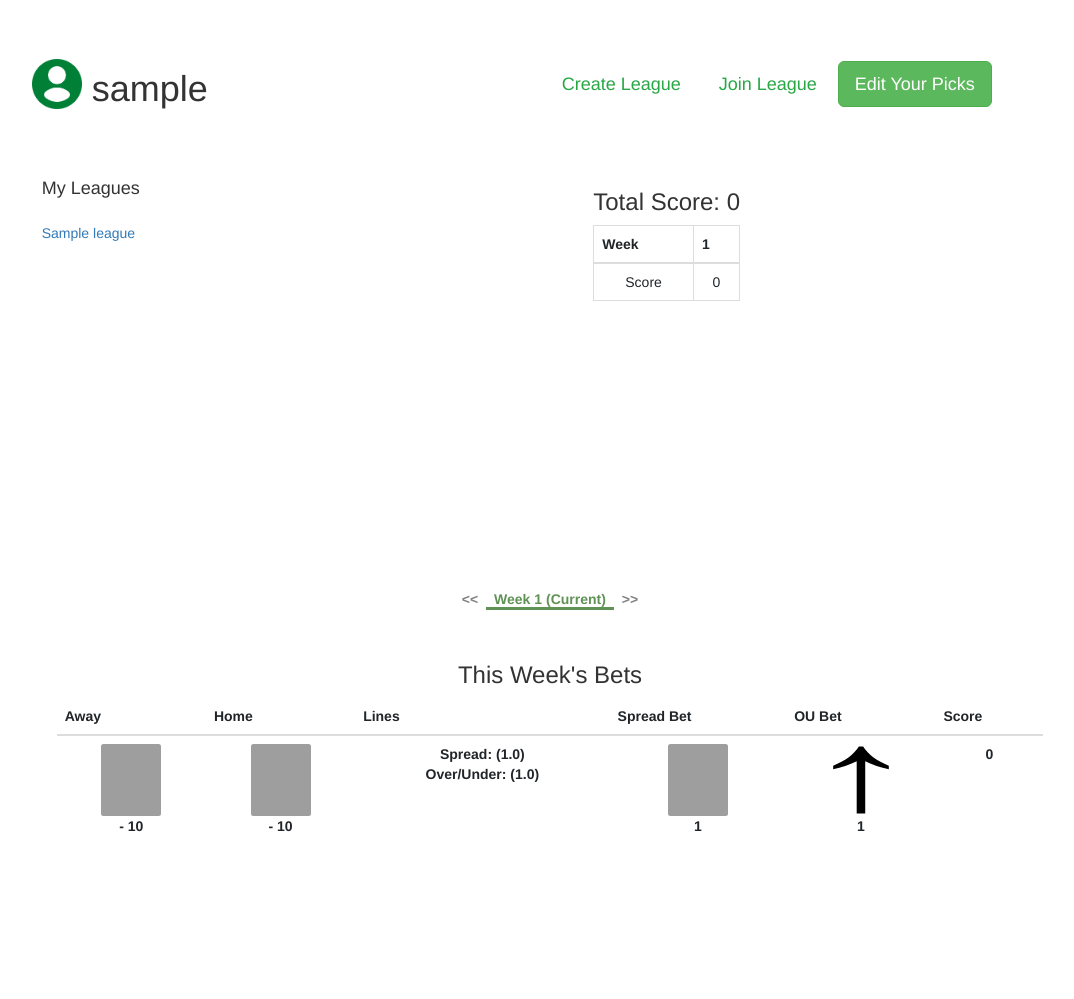
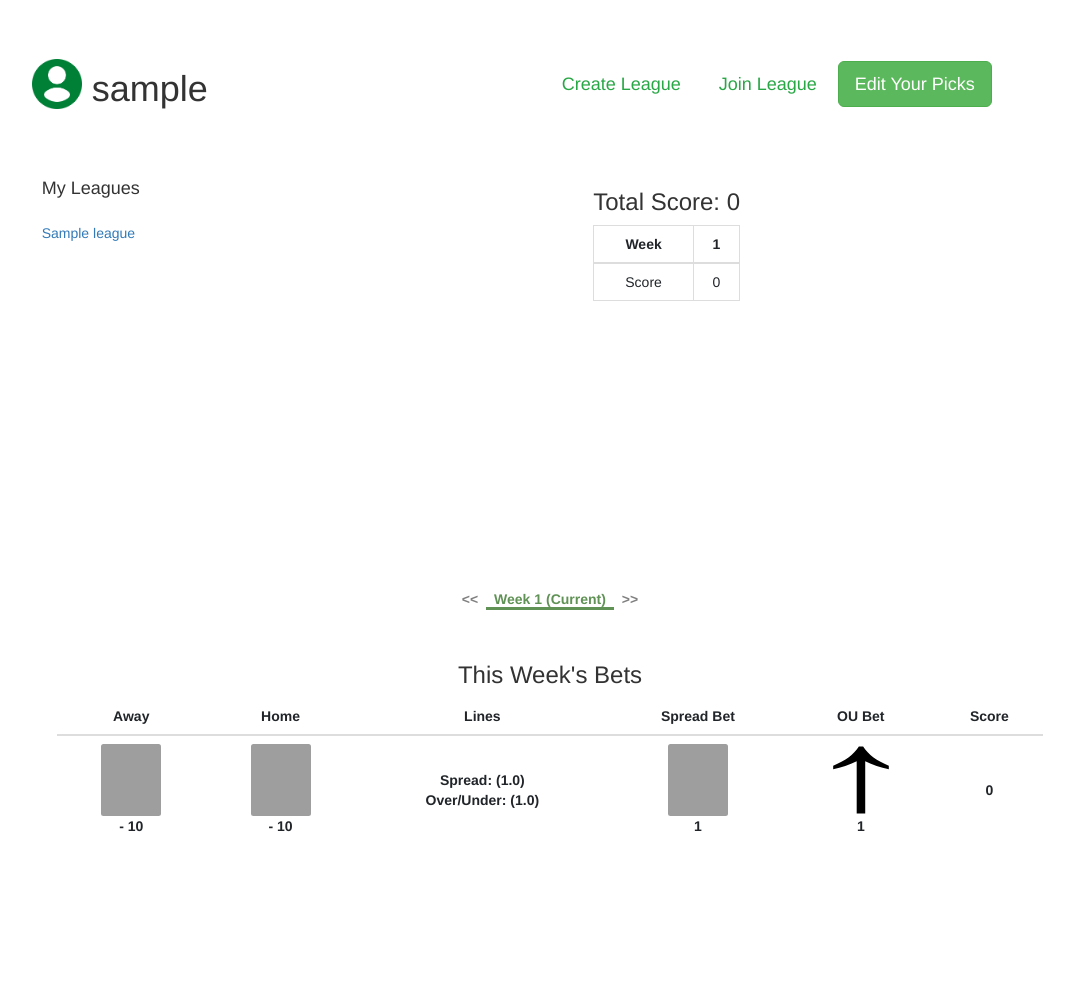
Before and after one commit to tathomas/footballShark, a Django app: page /user in a window 1280 px wide. Shown: the part 61-1060 px from the top of the page, without its empty margins (100-1174 px from the left). Run offline with Django 3.2, Linux system fonts and the light colour scheme; a user stored in the database is signed in; tables that the repository leaves empty hold one stand-in row (values such as "Sample post"); some libraries are stand-ins or nearby versions; grey boxes are pictures that could not be loaded.

Commit message:
Centered bet-table on user page

```diff
--- a/app/static/app/css/customuser.css
+++ b/app/static/app/css/customuser.css
@@ -101,3 +101,9 @@
 .btn-outline-success {
     border: green;
 }
+th {
+    text-align: center !important;
+}
+td {
+    vertical-align: middle !important;
+}
```
